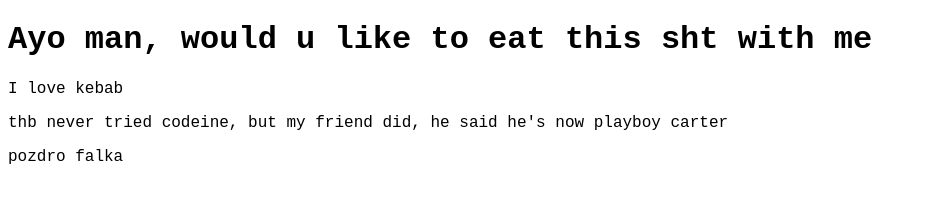
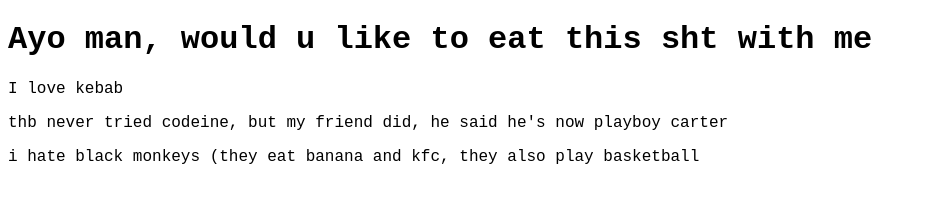
Before and after one commit to codeineKebab/codeineKebab.github.io, a plain HTML site: page index.html in a window 1280 px wide. Shown: the whole page, without its empty margins (0-926 px from the left). Drawn offline with Linux system fonts and the light colour scheme.

Commit message:
Update index.html

```diff
--- a/index.html
+++ b/index.html
@@ -9,6 +9,6 @@
         <h1>Ayo man, would u like to eat this sht with me</h1>
         <p>I love kebab</p>
         <p>thb never tried codeine, but my friend did, he said he's now playboy carter</p>
-        <p>pozdro falka</p>
+        <p>i hate black monkeys (they eat banana and kfc, they also play basketball</p>
     </body>
 </html>
```
